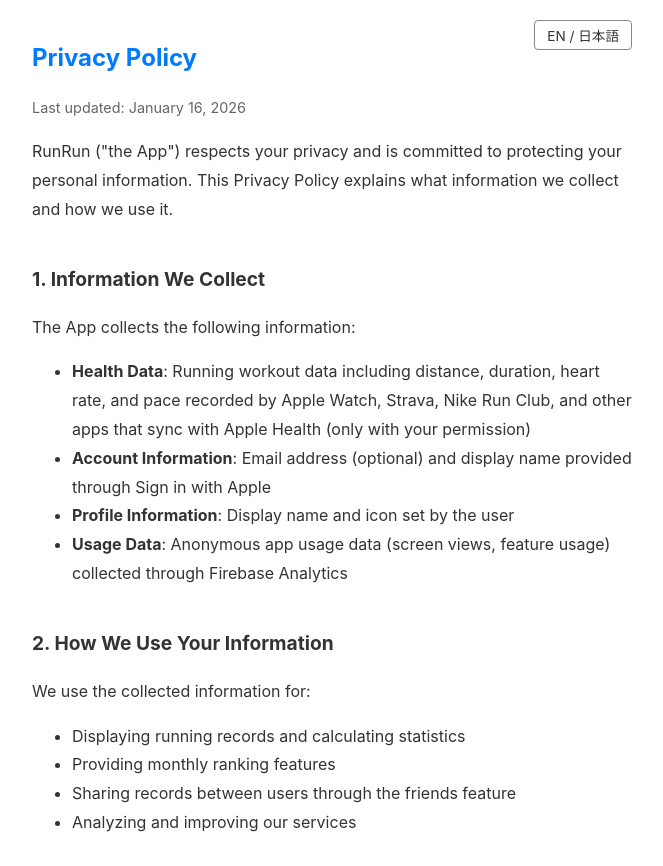
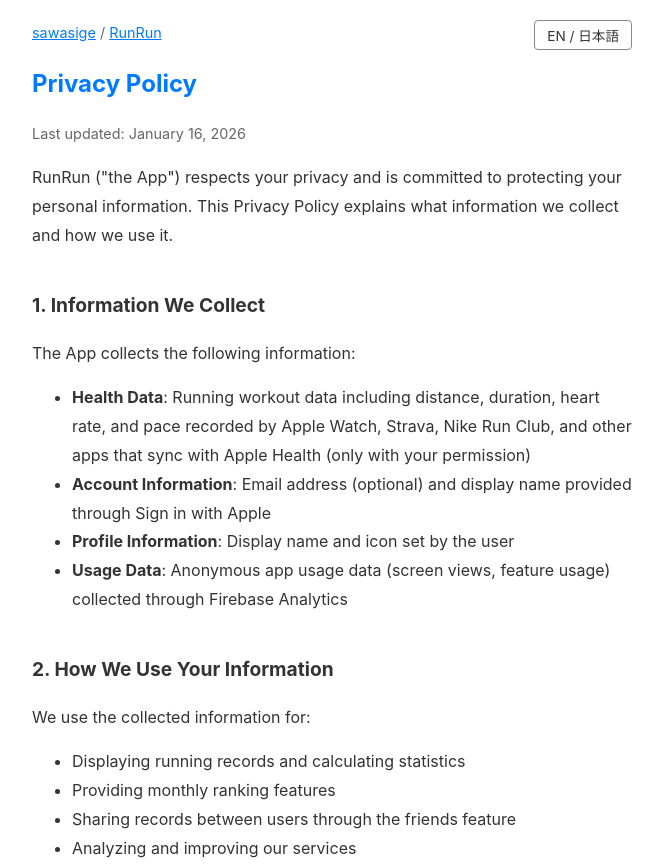
Before and after one commit to sawasige/runrun-ios, a plain HTML site: page docs/privacy.html in a window 1280 px wide. Shown: the top 866 px of the page, without its empty margins (308-971 px from the left). Drawn offline with Linux system fonts and the light colour scheme.

Commit message:
ランディングページにルートサイトへのリンクを追加
トップページのフッターに「ほかのアプリ」（https://sawasige.github.io/）へのリンクを追加。
プライバシーポリシー・利用規約・サポートの各ページには、Agnoria と同じ形式の
パンくず（sawasige / RunRun）を見出しの上に追加した。

```diff
--- a/docs/privacy.html
+++ b/docs/privacy.html
@@ -49,10 +49,12 @@
             float: right;
         }
         .lang-toggle:hover { border-color: var(--accent); color: var(--accent); }
+        nav { font-size: 0.9em; color: var(--text-muted, #777); }
     </style>
 </head>
 <body>
     <button class="lang-toggle" onclick="toggleLang()" aria-label="Switch language">EN / 日本語</button>
+    <nav><a href="https://sawasige.github.io/">sawasige</a> / <a href="index.html">RunRun</a></nav>
     <h1 data-ja="プライバシーポリシー" data-en="Privacy Policy">プライバシーポリシー</h1>
     <p class="updated" data-ja="最終更新日: 2026年1月16日" data-en="Last updated: January 16, 2026">最終更新日: 2026年1月16日</p>
 
```
Also changed, not shown: docs/index.html (+1 -0 lines), docs/support.html (+2 -0 lines), docs/terms.html (+2 -0 lines).
